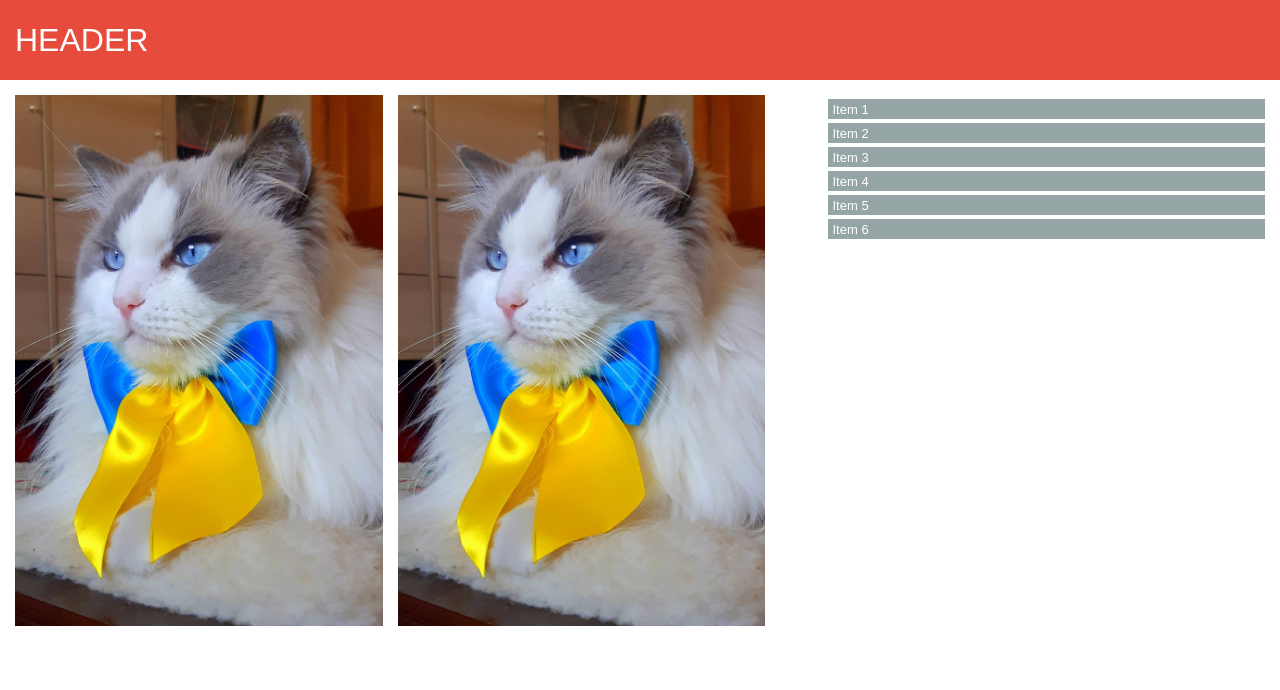
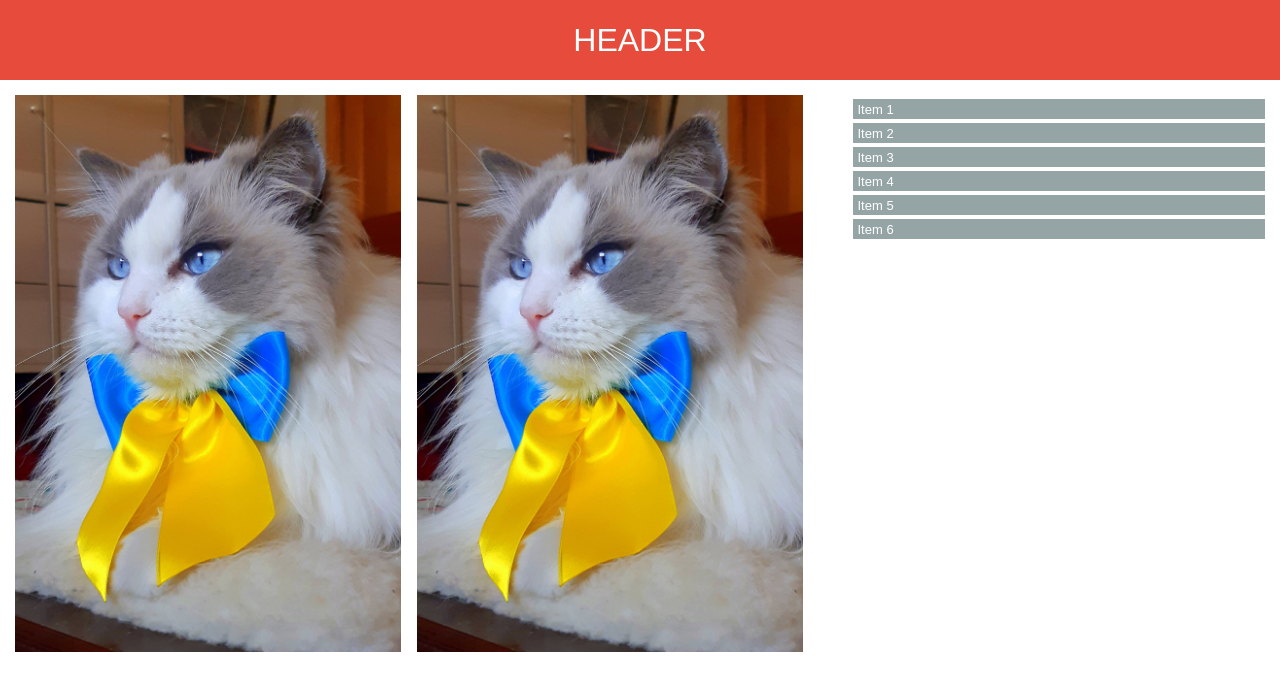
Before and after one commit to tetianatsymbal/mobile-first-layout, a plain HTML site: page index.html in a window 1280 px wide. Drawn offline with nearby package versions, Linux system fonts and the light colour scheme.

```diff
--- a/css/style.css
+++ b/css/style.css
@@ -19,6 +19,9 @@ body{
 h1,h2,h3,h4,h5,h6{
  margin: 0;
 }
+/* nav {
+ margin: 0 auto;
+} */
 .header{
  background-color: #E74B3B;
  margin-bottom: 15px;
@@ -28,12 +31,14 @@ h1,h2,h3,h4,h5,h6{
  display: flex;
  justify-content: center;
  align-items: center;
+ margin: 0 auto;
 }
 .title{
- color: #ffffff;
+ color: #fff;
  text-transform: uppercase;
 }
 .title__text{
+ text-align: center;
  font-weight: 400;
 }
 .gallery{
@@ -81,7 +86,10 @@ ul{
  padding: 0;
 }
 @media (min-width: 640px){
-
+ .gallery__pics{
+ width: 63%;
+ justify-content: space-between;
+ }
  .gallery__figures{
   display: flex;
   flex-direction: row;
@@ -91,6 +99,9 @@ ul{
  .gallery__figure{
   width: 49%;
  }
+ .gallery__menu{
+  width: 33%;
+ }
 }
 @media (min-width: 1024px){
 
```
